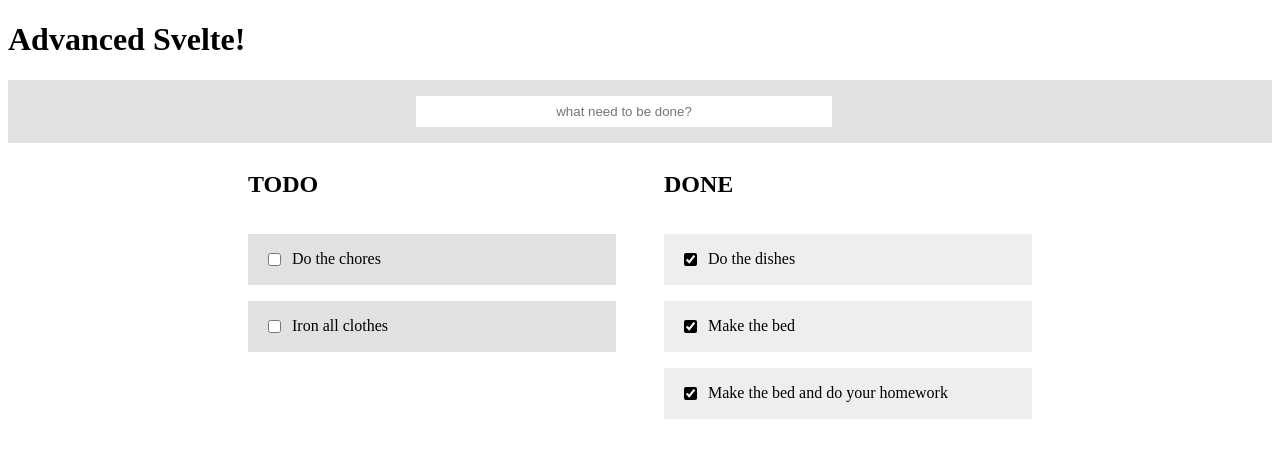
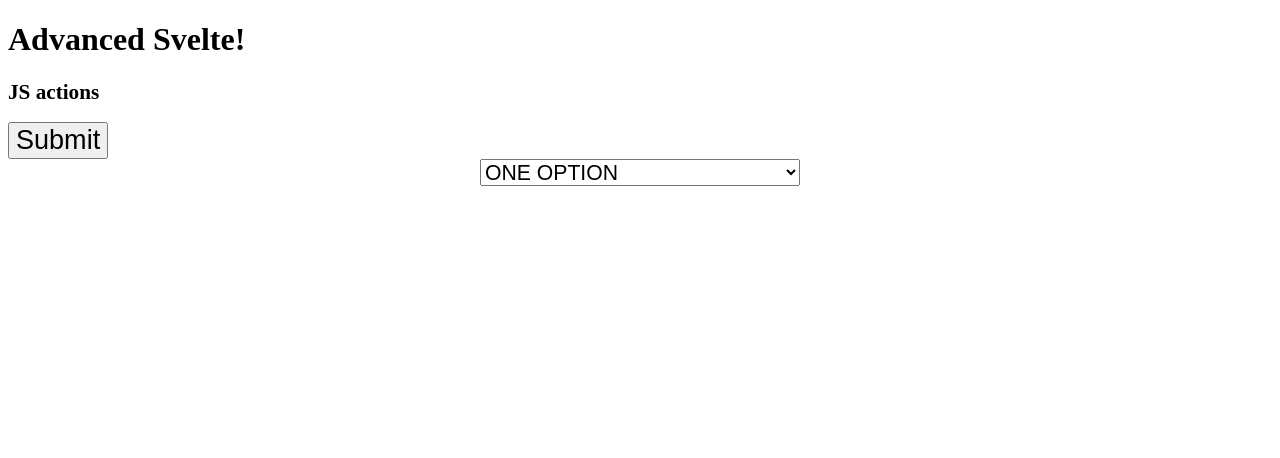
Before and after one commit to Waldemar-00/SVELTE-advanced-, a SvelteKit app: page / in a window 1280 px wide. Shown: the top 458 px of the page. Built offline with nearby package versions, Linux system fonts and the light colour scheme.

Commit message:
Actions JS in Svelte.

```diff
--- /dev/null
+++ b/src/components/actionsJS/ActionsJS.svelte
@@ -0,0 +1,36 @@
+<script>
+	// @ts-nocheck
+	function submit() {
+		const formData = new FormData(this);
+		console.log(formData);
+	}
+</script>
+
+<h2>JS actions</h2>
+<form action="" id="form" on:submit={submit}>
+	<button>Submit</button>
+</form>
+<select name="option" id="seclect" form="form">
+	<option>ONE OPTION</option>
+	<option>TWO OPTION</option>
+	<option>THREE OPTION</option>
+	<option>FOUR OPTION</option>
+	<option>FIVE OPTION</option>
+	<option>SIX OPTION</option>
+	<option>SEVEN OPTION</option>
+</select>
+
+<style>
+	* {
+		font-size: calc(112.5% + 0.25vw);
+	}
+	select {
+		display: block;
+		margin: 0 auto;
+		width: 40vmin;
+	}
+	option {
+		width: 40vmin;
+		font-size: 1rem;
+	}
+</style>
--- a/src/routes/+page.svelte
+++ b/src/routes/+page.svelte
@@ -1,8 +1,6 @@
 <script>
 	// @ts-nocheck
-
 	// import InAndOut from '../components/transitions/InAndOutTr.svelte';
-
 	// import Progress from '../components/Progress.svelte';
 	// import Position from '../components/Position.svelte';
 	// import Form from '../components/Form.svelte';
@@ -14,17 +12,13 @@
 	// import Select from '../components/Select.svelte';
 	// import Todos from '../components/Todos.svelte';
 	// import Video from '../components/Video.svelte';
-
 	// import Dimensions from '../components/Dimensions.svelte';
 	// import Keyboard from '../components/Keyboard.svelte';
-
 	// let password = '*********';
 	// function getPassword(e) {
 	// 	console.log(e);
-
 	// 	password = e.detail.pin;
 	// }
-
 	// import { counter } from '$lib/index';
 	// import { object } from '$lib/index';
 	// let persons = [
@@ -44,7 +38,6 @@
 	// import Time from '../components/withStore/Time.svelte';
 	// import InnerHTML from '../components/InnerHTML.svelte';
 	// import Action from '../components/actions/Action.svelte';
-
 	// import Tweened from '../components/motion/Tweened.svelte';
 	// import Spring from '../components/motion/Spring.svelte';
 	// import Fade from '../components/transitions/Fade.svelte';
@@ -54,8 +47,8 @@
 	// import TypeWriter from '../components/transitions/TypeWriter.svelte';
 	// import Spin from '../components/transitions/Spin.svelte';
 	// import Slide from '../components/transitions/Slide.svelte';
-
-	import CrossFade from '../components/transitions/doto-done/CrossFade.svelte';
+	// import CrossFade from '../components/transitions/doto-done/CrossFade.svelte';
+	import ActionsJS from '../components/actionsJS/ActionsJS.svelte';
 </script>
 
 <h1>Advanced Svelte!</h1>
@@ -101,4 +94,5 @@
 <!-- <TypeWriter /> -->
 <!-- <Spin /> -->
 <!-- <Slide /> -->
-<CrossFade />
+<!-- <CrossFade /> -->
+<ActionsJS />
```
